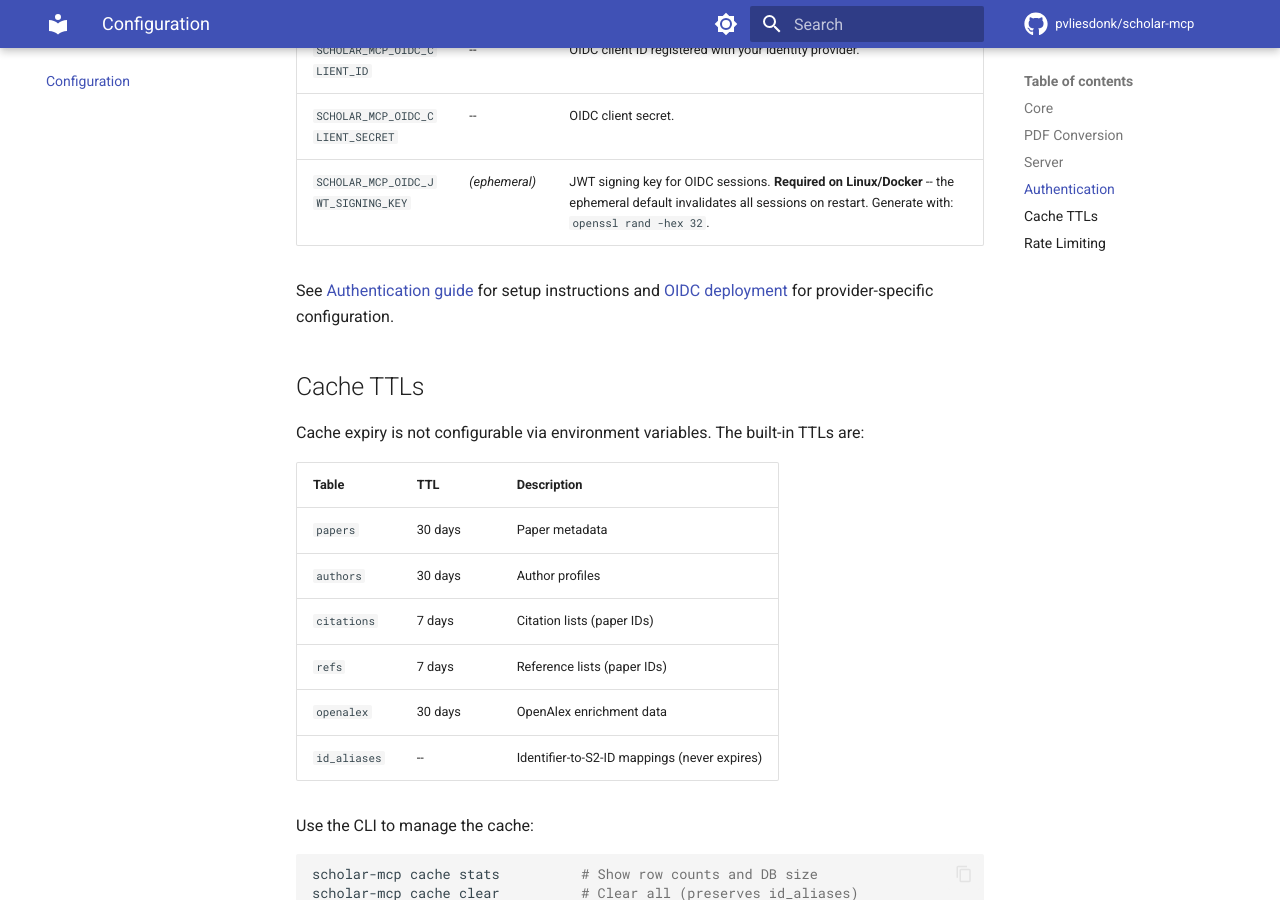
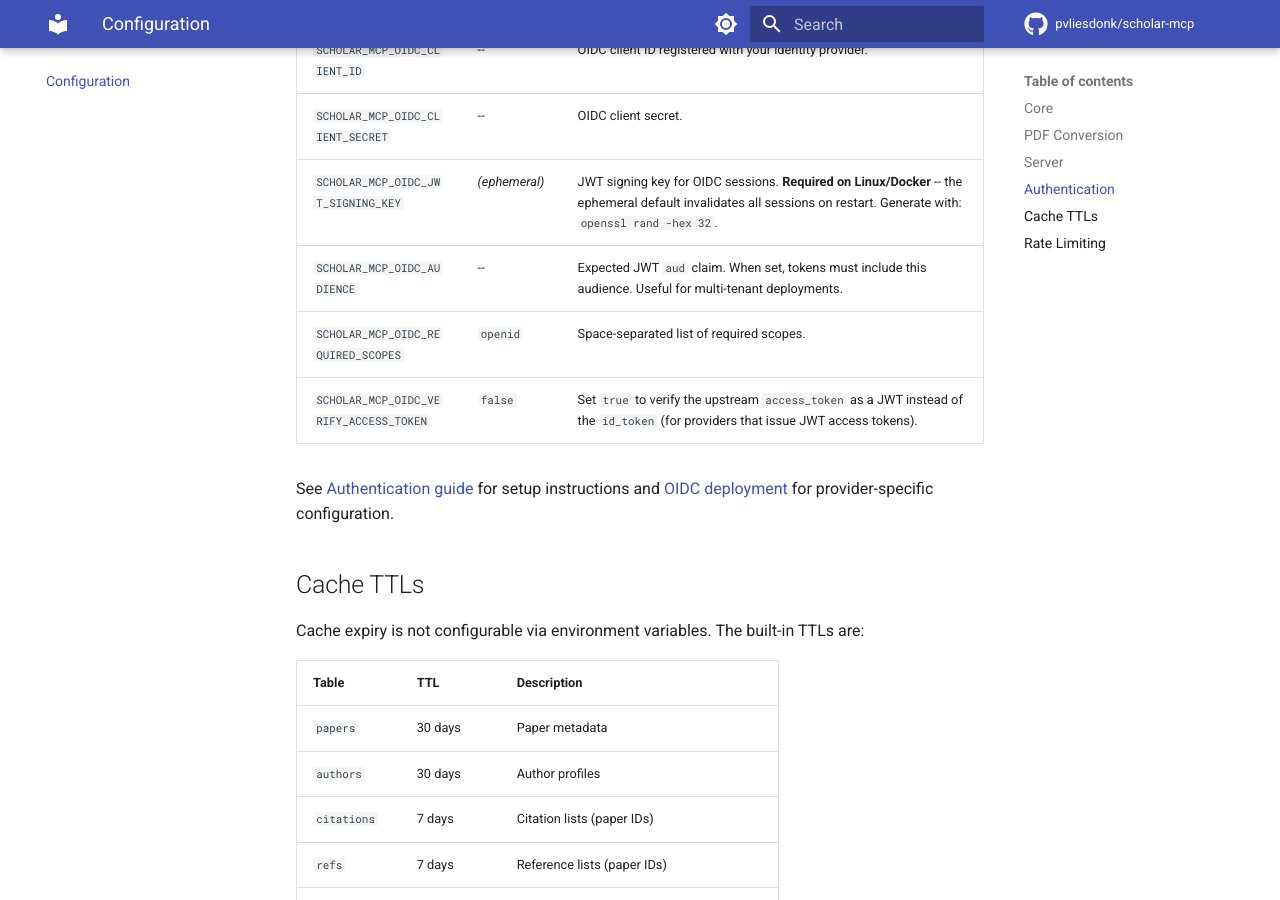
Before and after one commit to pvliesdonk/scholar-mcp, an MkDocs documentation site: the page built from docs/configuration.md, in a window 1280 px wide and 900 px high, scrolled down 2305 px. Built offline with MkDocs 1.6.1 and Material for MkDocs 9.7.7, drawn with Linux system fonts in a browser that asks for light colours; comment, search, counter and statistics services are not loaded; some of the changed text lies outside the part shown.

Commit message:
docs: address PR review comments
- Fix docling log message to match actual code output (claude[bot])
- Add SCHOLAR_MCP_ prefix to VLM vars in tip box (claude[bot])
- Add missing OIDC env vars: OIDC_AUDIENCE, OIDC_REQUIRED_SCOPES,
  OIDC_VERIFY_ACCESS_TOKEN (claude[bot])
- Use [mcp] extra instead of [all] in systemd troubleshooting (gemini)

Co-Authored-By: Claude Sonnet 4.6 <noreply@anthropic.com>

```diff
--- a/docs/configuration.md
+++ b/docs/configuration.md
@@ -24,7 +24,7 @@ These settings are only needed if you want to use the PDF conversion tools. They
 | `SCHOLAR_MCP_VLM_MODEL` | `gpt-4o` | Model name to use with the VLM endpoint. |
 
 !!! tip "VLM enrichment"
-    When both `VLM_API_URL` and `VLM_API_KEY` are set, tools can request VLM-enriched conversion that extracts LaTeX formulas and generates figure descriptions. This produces higher-quality Markdown but is slower and costs API calls.
+    When both `SCHOLAR_MCP_VLM_API_URL` and `SCHOLAR_MCP_VLM_API_KEY` are set, tools can request VLM-enriched conversion that extracts LaTeX formulas and generates figure descriptions. This produces higher-quality Markdown but is slower and costs API calls.
 
 ## Server
 
@@ -49,6 +49,9 @@ Authentication is optional. When no auth variables are set, the server accepts u
 | `SCHOLAR_MCP_OIDC_CLIENT_ID` | -- | OIDC client ID registered with your identity provider. |
 | `SCHOLAR_MCP_OIDC_CLIENT_SECRET` | -- | OIDC client secret. |
 | `SCHOLAR_MCP_OIDC_JWT_SIGNING_KEY` | *(ephemeral)* | JWT signing key for OIDC sessions. **Required on Linux/Docker** -- the ephemeral default invalidates all sessions on restart. Generate with: `openssl rand -hex 32`. |
+| `SCHOLAR_MCP_OIDC_AUDIENCE` | -- | Expected JWT `aud` claim. When set, tokens must include this audience. Useful for multi-tenant deployments. |
+| `SCHOLAR_MCP_OIDC_REQUIRED_SCOPES` | `openid` | Space-separated list of required scopes. |
+| `SCHOLAR_MCP_OIDC_VERIFY_ACCESS_TOKEN` | `false` | Set `true` to verify the upstream `access_token` as a JWT instead of the `id_token` (for providers that issue JWT access tokens). |
 
 See [Authentication guide](guides/authentication.md) for setup instructions and [OIDC deployment](deployment/oidc.md) for provider-specific configuration.
 
```
Also changed, not shown: docs/deployment/systemd.md (+1 -1 lines), docs/guides/pdf-conversion.md (+1 -1 lines).
